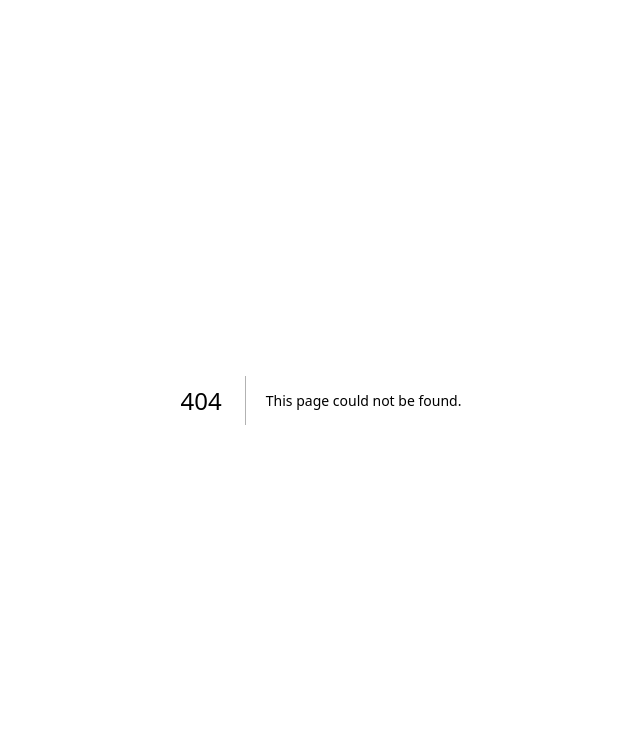
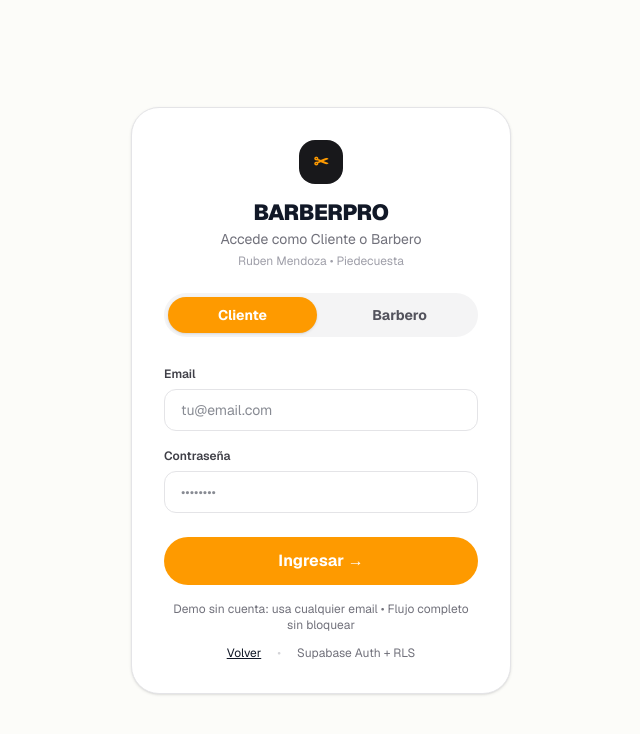
Before and after one commit to PANELITA29/barberpro-piedecuesta, a Next.js app: page /auth/login in a window 1280 px wide. Before the commit this address had no page. Shown: the top 734 px of the page, without its empty margins (319-959 px from the left). Built offline with nearby package versions, Linux system fonts and the light colour scheme.

Commit message:
feat: auth login con tabs cliente/barbero + Navbar

```diff
--- /dev/null
+++ b/src/app/auth/login/page.tsx
@@ -0,0 +1,82 @@
+"use client";
+import { Suspense, useState } from "react";
+import { createClient } from "@/lib/supabase/client";
+import Link from "next/link";
+import { useRouter, useSearchParams } from "next/navigation";
+
+function LoginInner() {
+  const [email, setEmail] = useState("");
+  const [password, setPassword] = useState("");
+  const [rol, setRol] = useState<"cliente" | "barbero">("cliente");
+  const [msg, setMsg] = useState("");
+  const [loading, setLoading] = useState(false);
+  const router = useRouter();
+  const params = useSearchParams();
+  const rolParam = params.get("rol") as "cliente" | "barbero" | null;
+  const defaultRol = rolParam || rol;
+
+  async function handleSubmit(e: React.FormEvent) {
+    e.preventDefault();
+    setLoading(true);
+    setMsg("Conectando a Supabase lxegusogwngjqxeksmcw...");
+    const supabase = createClient();
+    const { error } = await supabase.auth.signInWithPassword({ email, password });
+    if (error) {
+      setMsg(`Demo: ${error.message} — entrando a demo ${defaultRol}...`);
+      setTimeout(() => router.push(defaultRol === "barbero" ? "/barbero/dashboard" : "/cliente/dashboard"), 700);
+      setLoading(false);
+      return;
+    }
+    router.push(defaultRol === "barbero" ? "/barbero/dashboard" : "/cliente/dashboard");
+  }
+
+  return (
+    <div className="min-h-screen flex items-center justify-center bg-[#FCFCF9] dark:bg-zinc-950 px-6 py-10">
+      <form onSubmit={handleSubmit} className="w-full max-w-[380px] rounded-[28px] bg-white p-7 sm:p-8 dark:bg-zinc-900 border border-zinc-200 dark:border-zinc-800 shadow-sm">
+        <div className="text-center">
+          <div className="mx-auto h-11 w-11 rounded-2xl bg-zinc-900 text-amber-500 flex items-center justify-center font-black text-lg dark:bg-white">✂</div>
+          <h1 className="mt-3 text-[22px] font-black tracking-tight">BARBERPRO</h1>
+          <p className="text-sm text-zinc-500">Accede como Cliente o Barbero</p>
+          <p className="mt-1 text-xs text-zinc-400">Ruben Mendoza • Piedecuesta</p>
+        </div>
+
+        <div className="mt-6 flex gap-2 rounded-full bg-zinc-100 p-1 dark:bg-zinc-800">
+          {(["cliente", "barbero"] as const).map((r) => {
+            const active = defaultRol === r || rol === r;
+            return (
+              <button key={r} type="button" onClick={() => setRol(r)} className={`flex-1 rounded-full py-2 text-sm font-bold capitalize transition ${active ? "bg-amber-500 text-white shadow" : "text-zinc-600 dark:text-zinc-300"}`}>{r}</button>
+            );
+          })}
+        </div>
+
+        <div className="mt-6 space-y-3">
+          <div>
+            <label className="text-xs font-semibold text-zinc-700 dark:text-zinc-300">Email</label>
+            <input value={email} onChange={(e) => setEmail(e.target.value)} placeholder="tu@email.com" className="mt-1 w-full rounded-xl border border-zinc-200 bg-white px-4 py-2.5 text-sm outline-none focus:border-amber-500 focus:ring-2 focus:ring-amber-500/20 dark:bg-zinc-950 dark:border-zinc-800" required autoComplete="email" />
+          </div>
+          <div>
+            <label className="text-xs font-semibold text-zinc-700 dark:text-zinc-300">Contraseña</label>
+            <input value={password} onChange={(e) => setPassword(e.target.value)} type="password" placeholder="••••••••" className="mt-1 w-full rounded-xl border border-zinc-200 bg-white px-4 py-2.5 text-sm outline-none focus:border-amber-500 focus:ring-2 focus:ring-amber-500/20 dark:bg-zinc-950 dark:border-zinc-800" required autoComplete="current-password" />
+          </div>
+        </div>
+
+        <button type="submit" disabled={loading} className="mt-6 w-full rounded-full bg-amber-500 py-3 font-bold text-white hover:bg-amber-600 disabled:opacity-60 transition">{loading ? "Ingresando..." : "Ingresar →"}</button>
+        {msg && <p className="mt-3 text-center text-xs leading-4 text-zinc-500 bg-amber-50 dark:bg-amber-950/30 border border-amber-200 dark:border-amber-900 rounded-xl px-3 py-2">{msg}</p>}
+        <p className="mt-4 text-center text-xs text-zinc-500">Demo sin cuenta: usa cualquier email • Flujo completo sin bloquear</p>
+        <div className="mt-3 flex justify-center gap-4 text-xs">
+          <Link href="/" className="underline hover:text-amber-600">Volver</Link>
+          <span className="text-zinc-300">•</span>
+          <span className="text-zinc-500">Supabase Auth + RLS</span>
+        </div>
+      </form>
+    </div>
+  );
+}
+
+export default function LoginPage() {
+  return (
+    <Suspense fallback={<div className="min-h-screen flex items-center justify-center text-sm text-zinc-500">Cargando...</div>}>
+      <LoginInner />
+    </Suspense>
+  );
+}
--- /dev/null
+++ b/src/components/Navbar.tsx
@@ -0,0 +1,23 @@
+import Link from "next/link";
+
+export function Navbar({ rol }: { rol: "cliente" | "barbero" }) {
+  return (
+    <nav className="sticky top-0 z-10 flex items-center justify-between border-b border-zinc-200/60 bg-white/80 backdrop-blur-xl px-6 py-3 dark:bg-zinc-950/80 dark:border-zinc-800">
+      <Link href="/" className="flex items-center gap-2 font-black tracking-tight">✂ BARBERPRO <span className="rounded-full bg-amber-500 px-2 py-1 text-xs font-black text-white tracking-widest">{rol.toUpperCase()}</span></Link>
+      <div className="flex items-center gap-1.5 text-sm">
+        {rol === "cliente" ? (
+          <>
+            <Link href="/cliente/dashboard" className="rounded-full bg-zinc-900 px-4 py-2 text-white font-semibold dark:bg-white dark:text-zinc-900">Inicio</Link>
+            <Link href="/auth/login" className="px-3 py-2 font-medium hover:text-amber-600">Salir</Link>
+          </>
+        ) : (
+          <>
+            <Link href="/barbero/dashboard" className="rounded-full bg-zinc-900 px-4 py-2 text-white font-semibold dark:bg-white dark:text-zinc-900">Agenda</Link>
+            <Link href="/barbero/servicios" className="rounded-full border bg-white px-4 py-2 font-semibold hover:bg-zinc-50 dark:bg-zinc-900 dark:border-zinc-800">Servicios</Link>
+            <Link href="/auth/login" className="px-3 py-2 font-medium hover:text-amber-600">Salir</Link>
+          </>
+        )}
+      </div>
+    </nav>
+  );
+}
```
